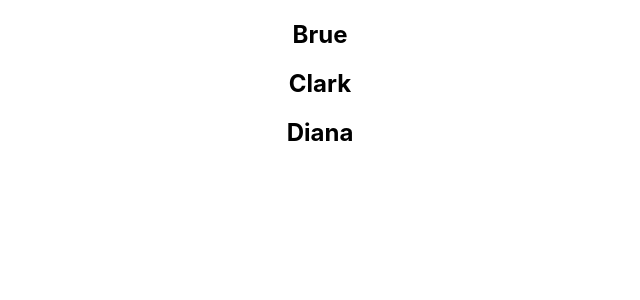
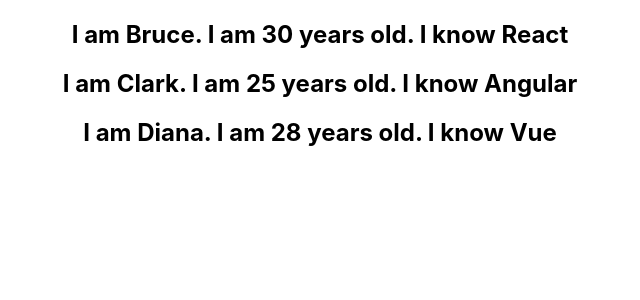
Before and after one commit to nilankh/LearningReact, a React (Create React App) app: page / in a window 1280 px wide. Shown: the top 300 px of the page, without its empty margins (320-960 px from the left). Built offline with nearby package versions, Linux system fonts and the light colour scheme.

Commit message:
learning list rendering by map method created NameList2 and seprated file

```diff
--- a/src/App.js
+++ b/src/App.js
@@ -13,6 +13,7 @@ import EventBind from './components/EventBind';
 import ParentComponent from './components/ParentComponent';
 import UserGreeting from './components/UserGreeting';
 import NameList from './components/NameList';
+import NameList2 from './components/NameList2';
 
 
 
@@ -21,8 +22,8 @@ function App() {
 
   return (
     <div className="App">
-
-      <NameList />
+      <NameList2 />
+      {/* <NameList /> */}
 
       {/* <UserGreeting /> */}
       {/* <ParentComponent /> */}
--- a/src/components/NameList.js
+++ b/src/components/NameList.js
@@ -1,7 +1,10 @@
-import React from 'react'
+import React from "react";
 
 function NamList() {
-    const names = ['Brue', 'Clark', 'Diana']
+  const names = ["Brue", "Clark", "Diana"];
+
+//   3rd way of list rendering
+  const nameList = names.map((name) => <h2>{name}</h2>);
   return (
     <div>
       {/* 1st way to render  */}
@@ -11,11 +14,16 @@ function NamList() {
 
       {/* 2nd way to render via map method */}
 
-           {
+      {/* {
                names.map(name => <h2>{name}</h2>)
-           }
+           } */}
+
+      {/* 3rd way */}
+
+      {nameList}
+
     </div>
-    )
+  );
 }
 
-export default NamList
+export default NamList;
--- /dev/null
+++ b/src/components/NameList2.js
@@ -0,0 +1,28 @@
+import React from "react";
+
+function NameList2() {
+  const persons = [
+    {
+      id: 1,
+      name: "Bruce",
+      age: 30,
+      skill: "React",
+    },
+    {
+      id: 2,
+      name: "Clark",
+      age: 25,
+      skill: "Angular",
+    },
+    {
+      id: 3,
+      name: "Diana",
+      age: 28,
+      skill: "Vue",
+    },
+  ];
+  const personList = persons.map((person) => <h2>I am {person.name}. I am {person.age} years old. I know {person.skill}</h2>);
+  return <div>{personList}</div>;
+}
+
+export default NameList2;
```
Lines whose indentation alone changed are shown as unchanged.
